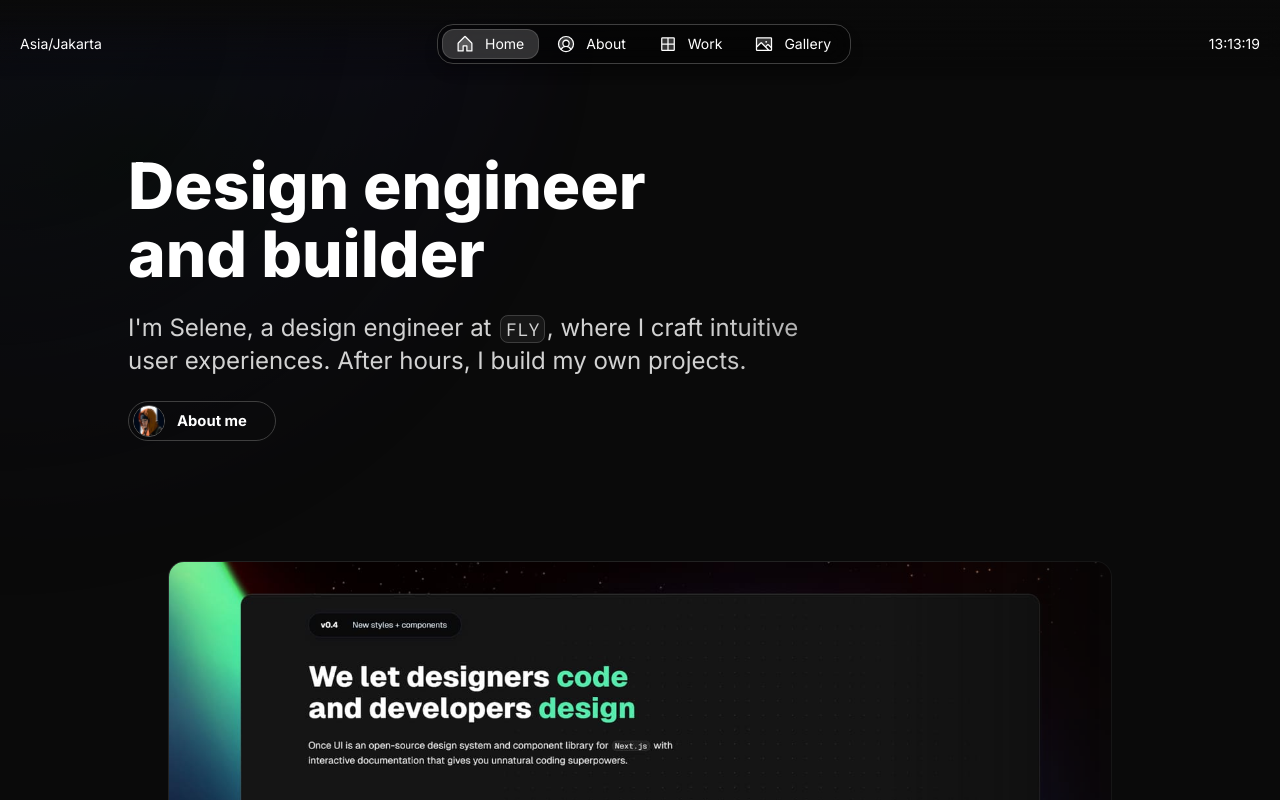
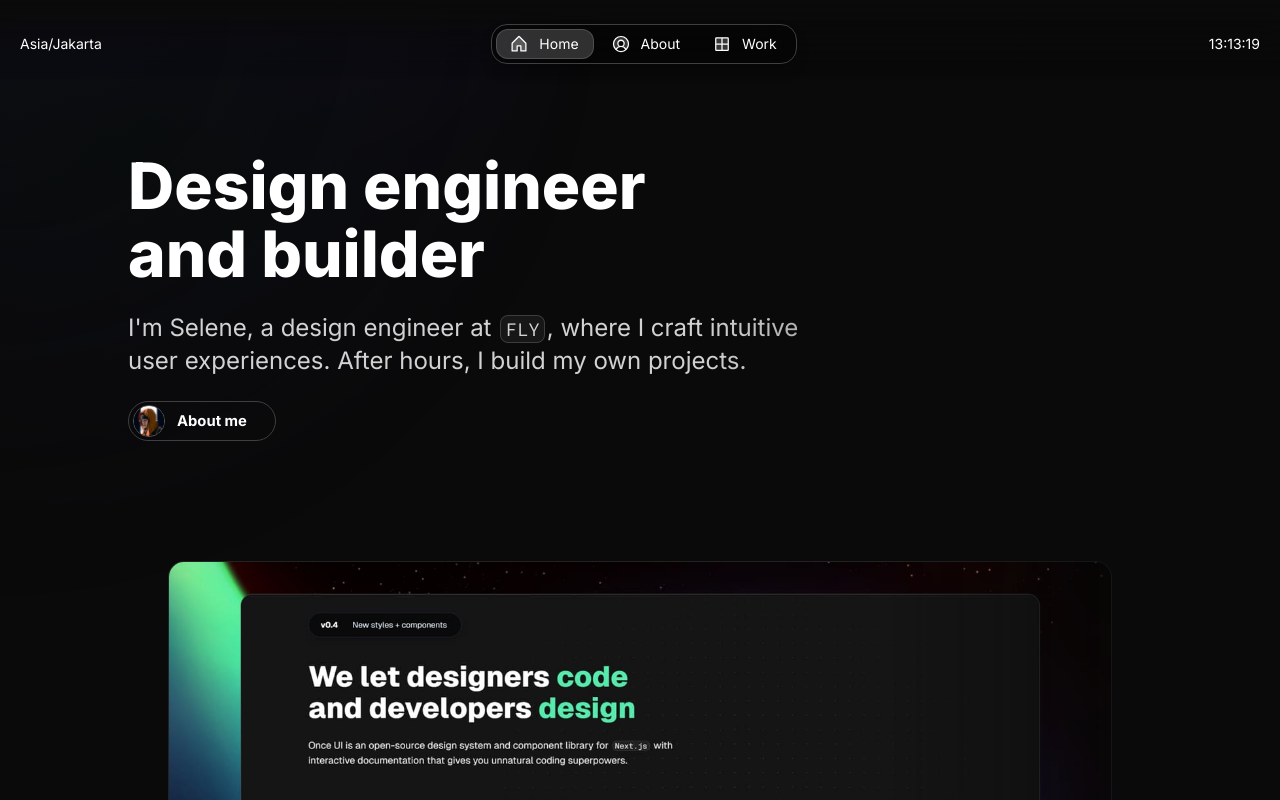
Before and after one commit to alejandroo-pc/portfolio, a Next.js app: page /en in a window 1280 px wide. Shown: the top 800 px of the page. Built offline with nearby package versions, Linux system fonts and the light colour scheme.

Commit message:
removed gallery from header

```diff
--- a/src/components/Header.tsx
+++ b/src/components/Header.tsx
@@ -64,7 +64,7 @@ export const Header = () => {
   }
 
   const t = useTranslations();
-  const { person, home, about, blog, work, gallery } = renderContent(t);
+  const { person, home, about, work } = renderContent(t);
 
   return (
     <>
@@ -137,17 +137,6 @@ export const Header = () => {
                   </Flex>
                 </ToggleButton>
               )}
-              {routes["/gallery"] && (
-                <ToggleButton
-                  prefixIcon="gallery"
-                  href={`/${params?.locale}/gallery`}
-                  selected={pathname.startsWith("/gallery")}
-                >
-                  <Flex paddingX="2" hide="s">
-                    {gallery.label}
-                  </Flex>
-                </ToggleButton>
-              )}
             </Flex>
           </Flex>
         </Flex>
```
